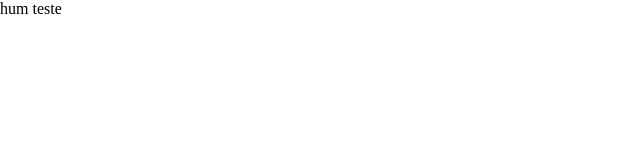
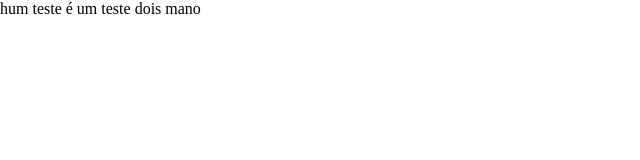
Before and after one commit to Skullkidd12/teste_git, a plain HTML site: page index.html in a window 1280 px wide. Shown: the whole page, without its empty margins (0-640 px from the left). Drawn offline with Linux system fonts and the light colour scheme.

Commit message:
vamo ve qual é a boa

```diff
--- a/index.html
+++ b/index.html
@@ -8,7 +8,8 @@
     <link rel="stylesheet" href="style.css" />
   </head>
   <body>
-    hum teste
+    hum teste é um teste dois mano
+
     <script src="/script.js"></script>
   </body>
 </html>
```
